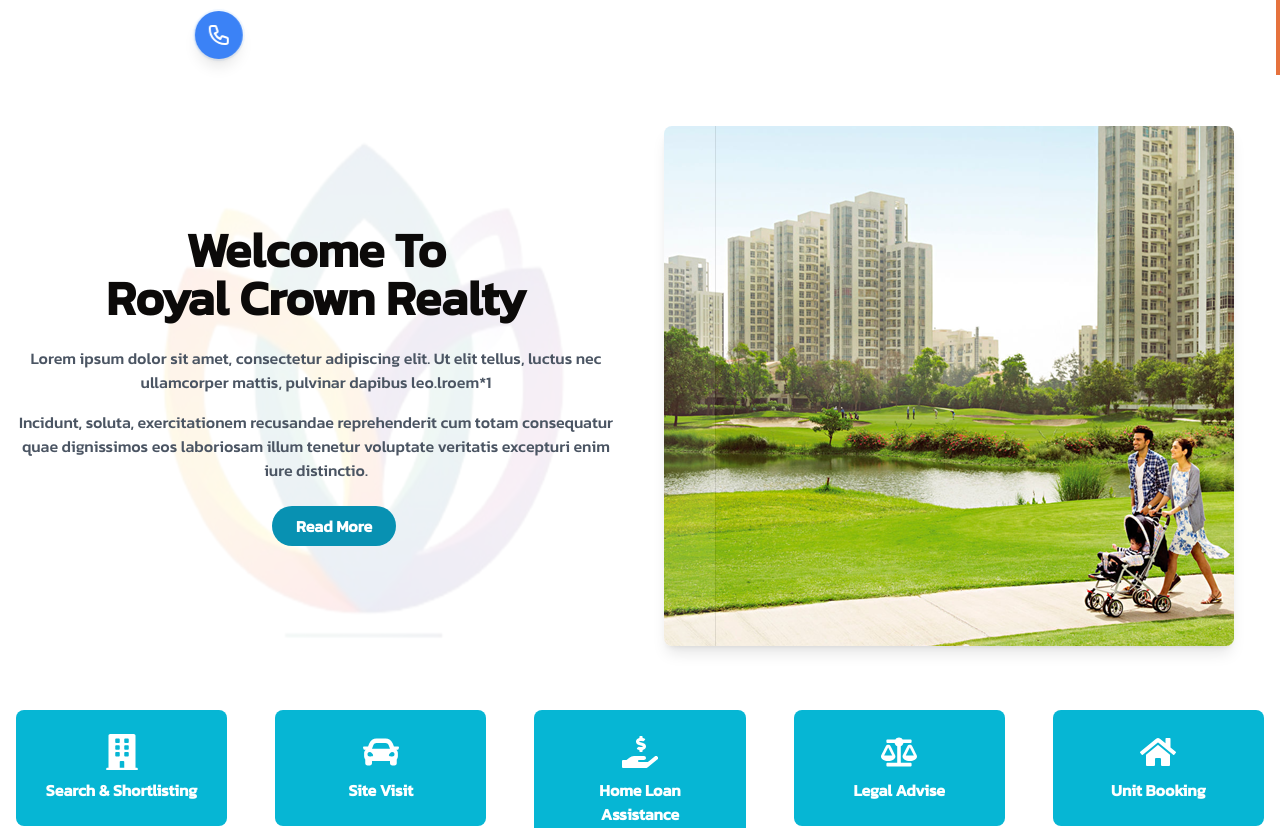
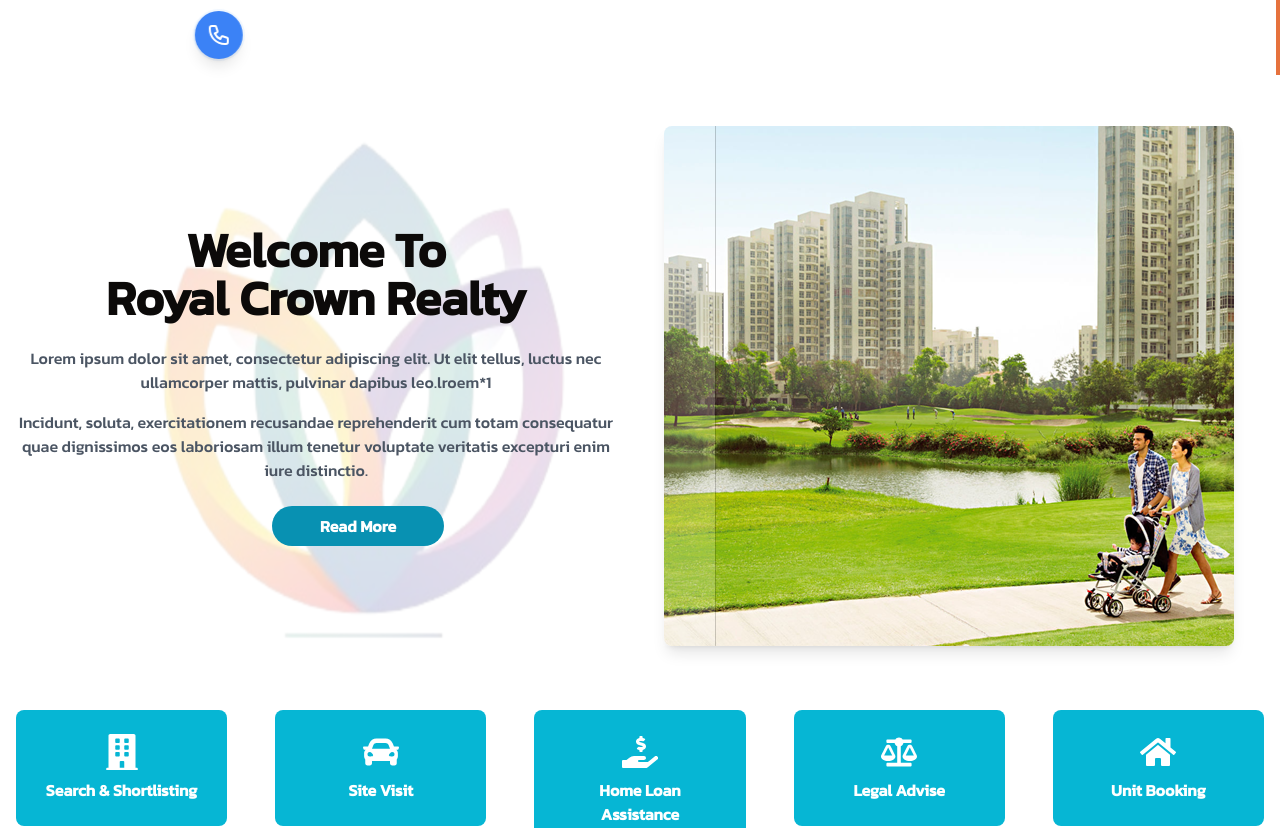
Before and after one commit to royalcrowninfra/royal, a Next.js app: page / in a window 1280 px wide. Shown: the part 725-1553 px from the top of the page. Built offline with nearby package versions, Linux system fonts and the light colour scheme.

Commit message:
new code

```diff
--- a/components/AboutComponent.jsx
+++ b/components/AboutComponent.jsx
@@ -66,7 +66,7 @@ const AboutComponent = () => {
         className="mt-16 grid md:grid-cols-2 gap-12 items-center relative"
       >
         <motion.div
-        className="absolute inset-0 bg-[length:700px_700px] bg-no-repeat left-0 mr-8 opacity-10"
+        className="absolute inset-0 bg-[length:350px_400px] md:bg-[length:700px_700px] bg-no-repeat left-0 mr-0 opacity-20"
         style={{backgroundImage: "url('/images/header/bg-logo.png')"}}
         animate={{ rotate: 360 }}
         // transition={{ duration: 100, repeat: Infinity, ease: "linear" }}
@@ -96,7 +96,7 @@ const AboutComponent = () => {
             <motion.button
               whileHover={{ scale: 1.05, boxShadow: "0px 0px 8px rgb(59,130,246)" }}
               whileTap={{ scale: 0.95 }}
-              className="bg-cyan-600 text-white py-2 px-6 rounded-full font-semibold sm:ml-64"
+              className="bg-cyan-600 text-white py-2 px-12 rounded-full font-semibold sm:ml-64"
             >
               Read More
             </motion.button>
```
